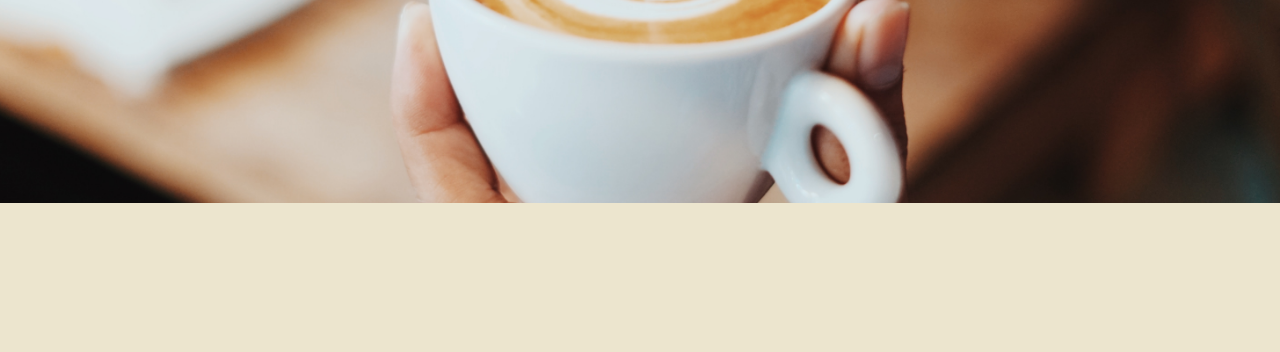
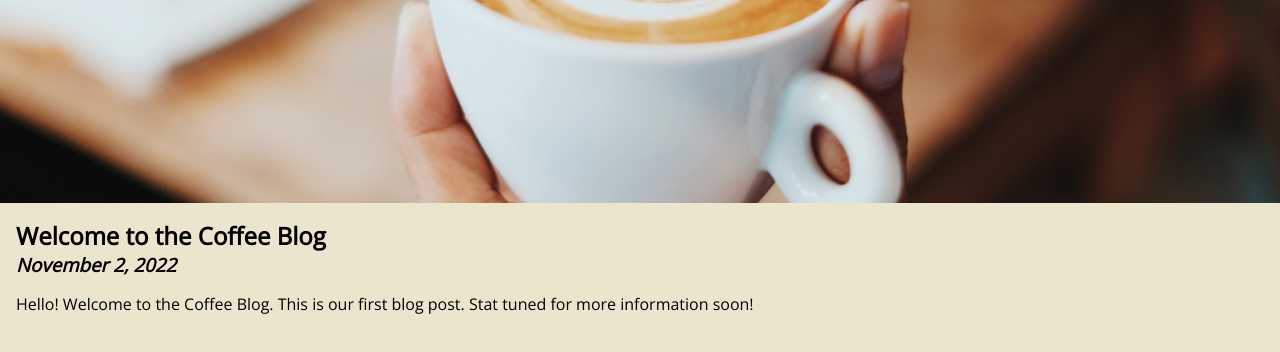
Before and after one commit to TretiakovOA/coffee-gatsby, a Gatsby site: page / in a window 1280 px wide. Shown: the part 436-788 px from the top of the page. Built offline with nearby package versions, Linux system fonts and the light colour scheme; Gatsby itself is replaced by a stand-in of ours.

Commit message:
Add initial blog post listing

```diff
--- a/gatsby-config.js
+++ b/gatsby-config.js
@@ -3,5 +3,15 @@ module.exports = {
     title: "The Coffee Blog",
   },
 
-  plugins: ["gatsby-plugin-netlify-cms"],
+  plugins: [
+    "gatsby-plugin-netlify-cms",
+    {
+      resolve: "gatsby-source-filesystem",
+      options: {
+        name: "blog",
+        path: "src/blog",
+      },
+    },
+    "gatsby-transformer-remark",
+  ],
 }
--- a/package.json
+++ b/package.json
@@ -16,6 +16,8 @@
   "dependencies": {
     "gatsby": "^2.23.7",
     "gatsby-plugin-netlify-cms": "^4.3.5",
+    "gatsby-source-filesystem": "^2.3.14",
+    "gatsby-transformer-remark": "^2.8.19",
     "netlify-cms-app": "^2.12.15",
     "react": "^16.13.1",
     "react-dom": "^16.13.1"
--- /dev/null
+++ b/src/components/BlogList.js
@@ -0,0 +1,35 @@
+import React from "react"
+import { graphql, useStaticQuery } from "gatsby"
+import BlogPost from "./BlogPost"
+
+export default function BlogList() {
+  const data = useStaticQuery(graphql`
+    {
+      allMarkdownRemark {
+        edges {
+          node {
+            id
+            frontmatter {
+              title
+              date(formatString: "MMMM D, YYYY")
+            }
+            excerpt
+          }
+        }
+      }
+    }
+  `)
+
+  return (
+    <div>
+      {data.allMarkdownRemark.edges.map(edge => (
+        <BlogPost
+          key={edge.node.id}
+          title={edge.node.frontmatter.title}
+          date={edge.node.frontmatter.date}
+          excerpt={edge.node.excerpt}
+        />
+      ))}
+    </div>
+  )
+}
--- /dev/null
+++ b/src/components/BlogPost.js
@@ -0,0 +1,12 @@
+import React from "react"
+import styles from "./BlogPost.module.css"
+
+export default function BlogPost({ title, date, excerpt }) {
+  return (
+    <article className={styles.blog}>
+      <h2>{title}</h2>
+      <h3>{date}</h3>
+      <p>{excerpt}</p>
+    </article>
+  )
+}
--- /dev/null
+++ b/src/components/BlogPost.module.css
@@ -0,0 +1,12 @@
+.blog {
+  padding: 1rem;
+}
+
+.blog h2 {
+  margin: 0;
+}
+
+.blog h3 {
+  margin: 0;
+  font-style: italic;
+}
--- a/src/pages/index.js
+++ b/src/pages/index.js
@@ -1,27 +1,26 @@
-import React from 'react';
-
-import { graphql, useStaticQuery } from 'gatsby';
-
-import Layout from '../components/Layout';
-
-import styles from './index.module.css';
+import React from "react"
+import { graphql, useStaticQuery } from "gatsby"
+import BlogList from "../components/BlogList"
+import Layout from "../components/Layout"
+import styles from "./index.module.css"
 
 export default function IndexPage() {
   const data = useStaticQuery(graphql`
-  {
-    site {
-      siteMetadata {
-        title
+    {
+      site {
+        siteMetadata {
+          title
+        }
       }
     }
-  }
-`);
+  `)
 
   return (
     <Layout>
       <div id={styles.hero}>
         <h1>{data.site.siteMetadata.title}</h1>
       </div>
+      <BlogList />
     </Layout>
-  );
+  )
 }
```
Also changed, not shown: 1 other file.
